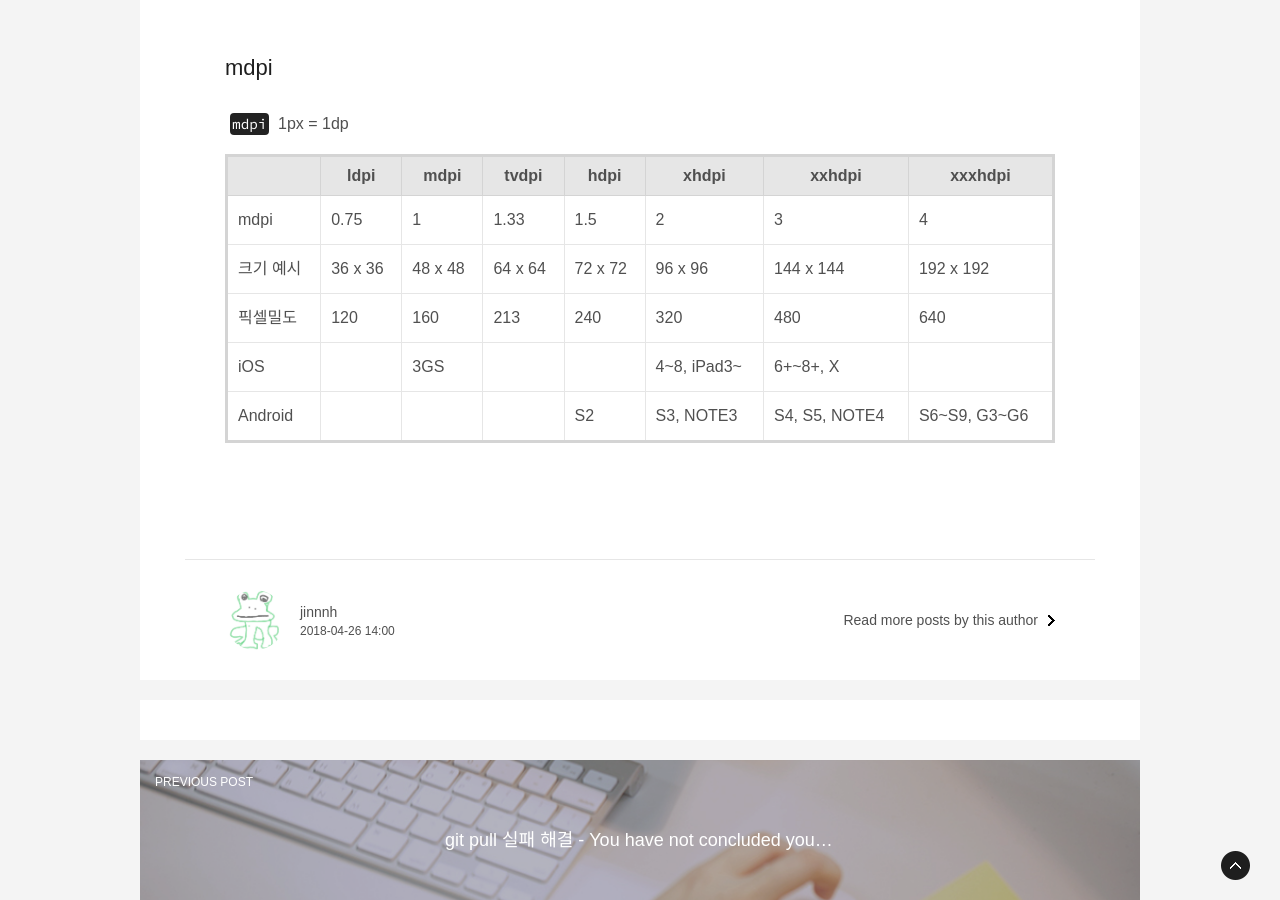
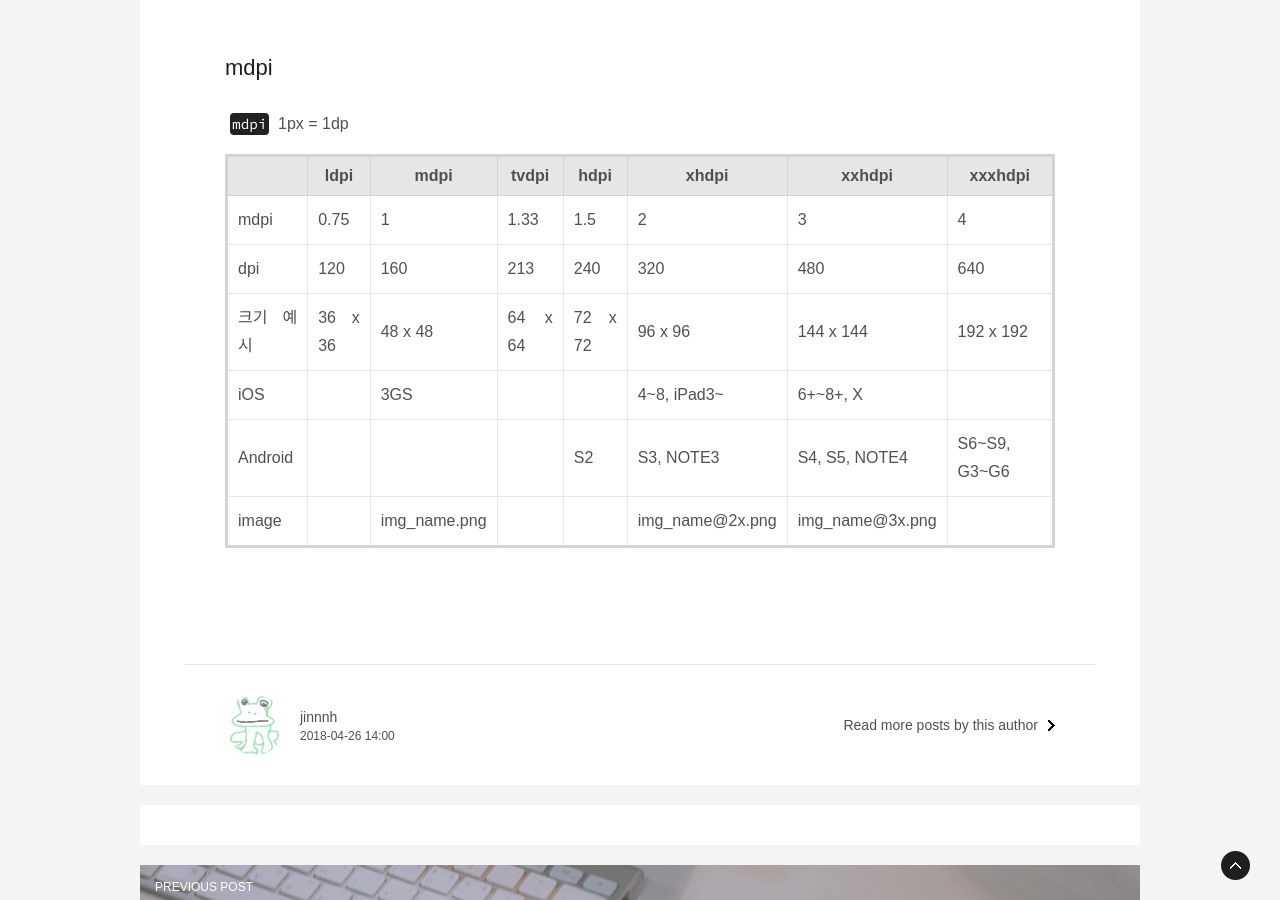
Before and after one commit to gutmate/gutmate.github.com, a Jekyll site: the page built from _posts/2018-04-26-mdpi-reference-density.md, in a window 1280 px wide and 900 px high, scrolled down 453 px. Built offline with Jekyll 4.4.1, drawn with Linux system fonts in a browser that asks for light colours; some web fonts are replaced; comment, search, counter and statistics services are not loaded.

Commit message:
Update mdpi

```diff
--- a/_posts/2018-04-26-mdpi-reference-density.md
+++ b/_posts/2018-04-26-mdpi-reference-density.md
@@ -15,7 +15,8 @@ tags:
 |  | ldpi | mdpi | tvdpi | hdpi | xhdpi | xxhdpi | xxxhdpi |
 |-|-|
 | mdpi | 0.75 | 1 | 1.33 | 1.5 | 2 | 3 | 4 |
+| dpi | 120 | 160 | 213 | 240 | 320 | 480 | 640 |
 | 크기 예시 | 36 x 36 | 48 x 48 | 64 x 64 | 72 x 72 | 96 x 96 | 144 x 144 | 192 x 192 |
-| 픽셀밀도 | 120 | 160 | 213 | 240 | 320 | 480 | 640 |
 | iOS | | 3GS | | | 4~8, iPad3~ | 6+~8+, X | |
 | Android | | | | S2 | S3, NOTE3 | S4, S5, NOTE4 | S6~S9, G3~G6 |
+| image | | img_name.png | | | img_name@2x.png | img_name@3x.png | |
```
